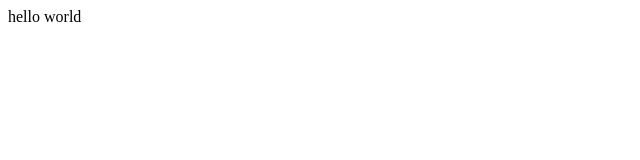
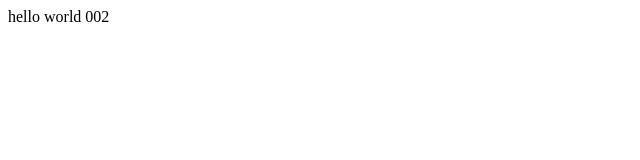
Before and after one commit to mfine2/try4.github.io, a plain HTML site: page index.html in a window 1280 px wide. Shown: the full height of the page, 0-640 px from the left. Drawn offline with Linux system fonts and the light colour scheme.

Commit message:
Update index.html

```diff
--- a/index.html
+++ b/index.html
@@ -1,5 +1,5 @@
 <html>
 <body>
-hello world
+hello world 002
 </body>
 </html>
```
